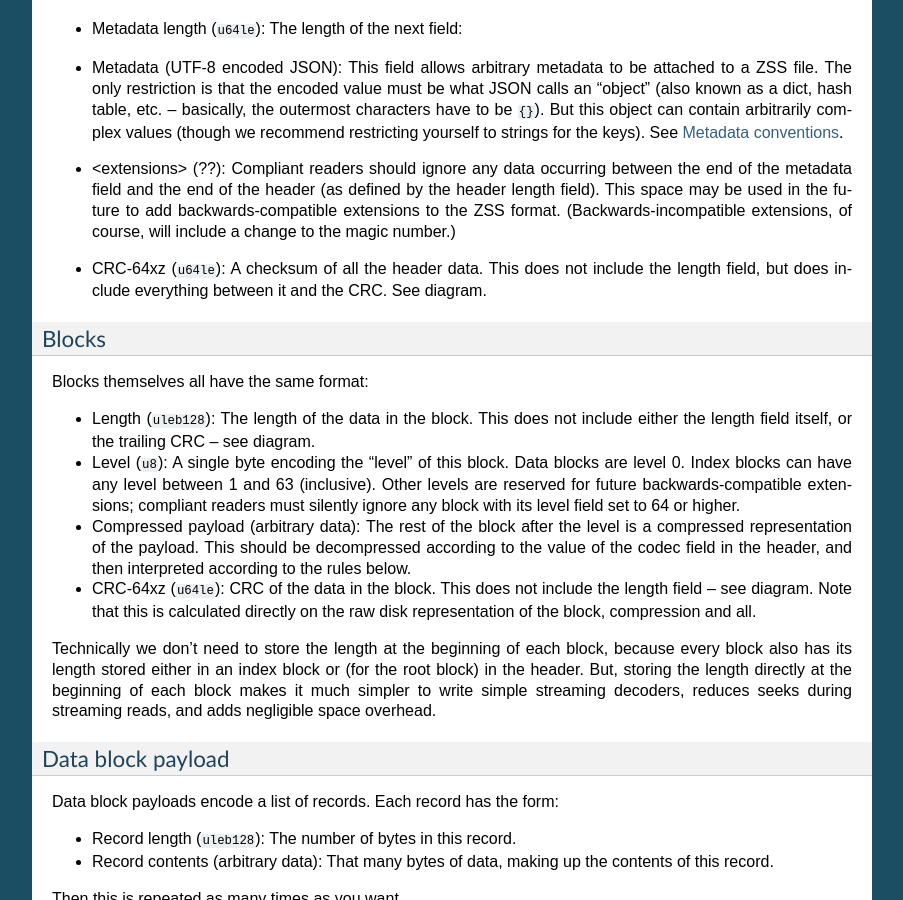
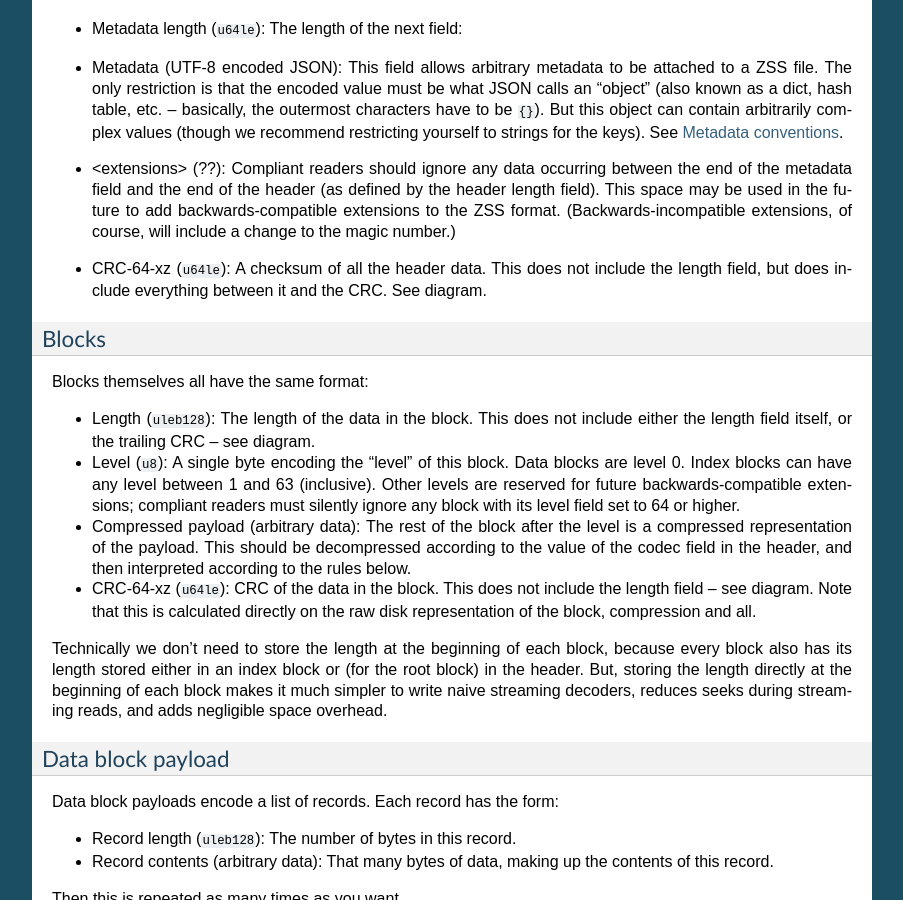
Before and after one commit to njsmith/zs, a Sphinx documentation site: the page built from doc/format.rst, in a window 1280 px wide and 900 px high, scrolled down 4402 px. Shown: the whole window, without its empty margins (198-1101 px from the left). Built offline with Sphinx 7.4.7, drawn with Linux system fonts in a browser that asks for light colours; some of the changed text lies outside the part shown.

Commit message:
use less-confusingly-punctuated name for our CRC algorithm

```diff
--- a/doc/format.rst
+++ b/doc/format.rst
@@ -268,7 +268,7 @@
   format. (Backwards-incompatible extensions, of course, will include
   a change to the magic number.)
 
-* CRC-64xz (``u64le``): A checksum of all the header data. This does
+* CRC-64-xz (``u64le``): A checksum of all the header data. This does
   not include the length field, but does include everything between it
   and the CRC. See diagram.
 
@@ -292,7 +292,7 @@
   decompressed according to the value of the codec field in the
   header, and then interpreted according to the rules below.
 
-* CRC-64xz (``u64le``): CRC of the data in the block. This does not
+* CRC-64-xz (``u64le``): CRC of the data in the block. This does not
   include the length field -- see diagram. Note that this is
   calculated directly on the raw disk representation of the block,
   compression and all.
@@ -301,7 +301,7 @@
 block, because every block also has its length stored either in an
 index block or (for the root block) in the header. But, storing the
 length directly at the beginning of each block makes it much simpler
-to write simple streaming decoders, reduces seeks during streaming
+to write naive streaming decoders, reduces seeks during streaming
 reads, and adds negligible space overhead.
 
 Data block payload
```
Also changed, not shown: other parts of doc/format.rst (+1 -1 lines), doc/figures/format-details.svg.
